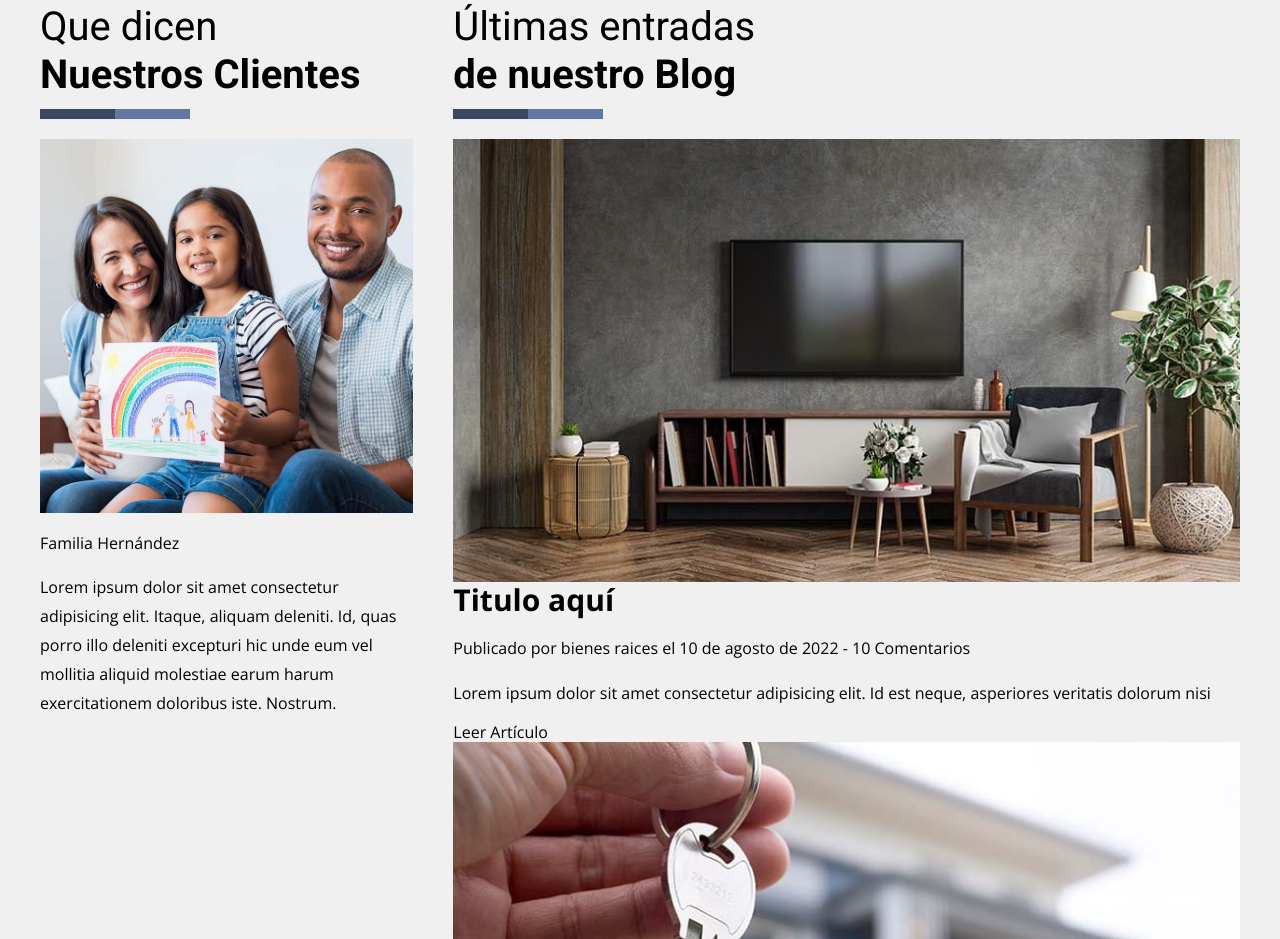
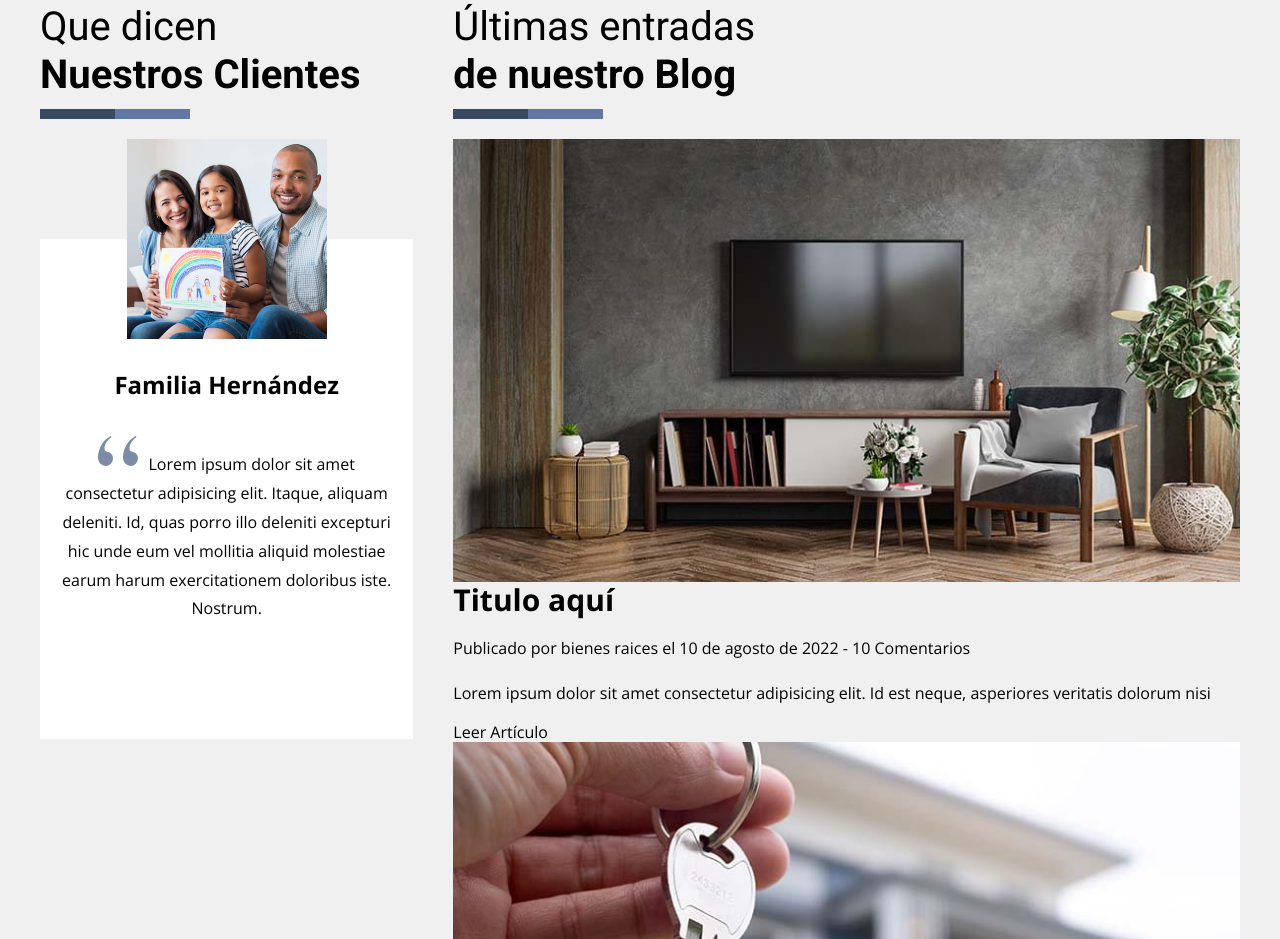
Before and after one commit to antoniopd/Inmoviliaria-SASS---GULP, a website: page index.html in a window 1280 px wide. Shown: the part 2665-3604 px from the top of the page. Drawn offline with nearby package versions, Linux system fonts and the light colour scheme.

Commit message:
testimonial: terminado

```diff
--- a/src/scss/ui/contenido/_testimonial-blog.scss
+++ b/src/scss/ui/contenido/_testimonial-blog.scss
@@ -19,3 +19,36 @@
         @include m.heading($salto: true);
     }
 }
+
+.testimonial {
+    text-align: center;
+
+    &__imagen {
+        width: 20rem;
+        margin: 0 auto;
+    }
+
+    &__contenido {
+        background-color: v.$blanco;
+        margin-top: -10rem;
+        padding: 10rem 2rem;
+    }
+
+    &__nombre {
+        font-size: 2.4rem;
+        font-weight: 700;
+    }
+
+    &__texto {
+        &::before {
+            content: '';
+            background-image: url(../img/quote.svg);
+            background-repeat: no-repeat;
+            background-position: center;
+            display: inline-block;
+            width: 4rem;
+            height: 4rem;
+            margin-right: 1rem;
+        }
+    }
+}
```
Also changed, not shown: build/css/app.css, 1 other file.
